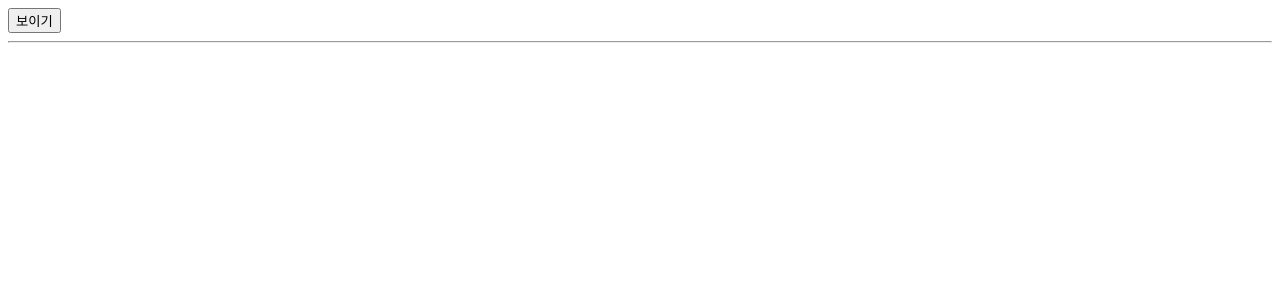
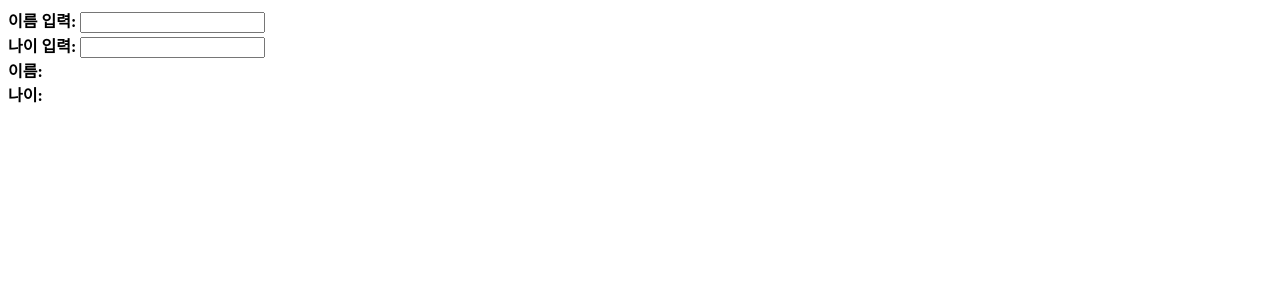
Before and after one commit to yunyun3599/ReactStudy2, a React (Create React App) app: page / in a window 1280 px wide. Shown: the top 300 px of the page. Built offline with nearby package versions, Linux system fonts and the light colour scheme.

Commit message:
studying Hooks - useReducer

```diff
--- a/src/App.js
+++ b/src/App.js
@@ -2,17 +2,8 @@ import React, {useState} from "react";
 import Profile from './StudyingHooks/Profile';
 
 const App = () => {
-  const [visible, setVisible] = useState(false);
   return(
-    <div>
-      <button onClick = {() => {
-        setVisible(!visible);
-      }}>
-        {visible ? '숨기기' : '보이기'}
-      </button>
-      <hr/>
-    {visible && <Profile/>}
-    </div>
+    <Profile/>
   );
 };
 
--- a/src/StudyingHooks/Profile.js
+++ b/src/StudyingHooks/Profile.js
@@ -1,31 +1,25 @@
-import React, { useEffect, useState } from 'react';
+import React, { useReducer } from 'react';
+
+function reducer(state, action){
+    return {
+        ...state,
+        [action.name] : action.value
+    }
+}
 
 const Profile = () => {
-    const [name, setName] = useState('');
-    const [age, setAge] = useState('');
+    const [state, dispatch] = useReducer(reducer, {name: '', age: ''});
+    const {name, age} = state;
 
-    useEffect(() => {
-        console.log('useEffect');
-        console.log(name);
-        return() => {
-            console.log('cleanup')
-            console.log(name)
-        }
-    }, [name]);
-
-    const onChangeName = (e) => {
-        setName(e.target.value);
-    };
-
-    const onChangeAge = (e) => {
-        setAge(e.target.value);
+    const onChange = e => {
+        dispatch(e.target);
     }
 
     return(
         <div>
             <div>
-                <b>이름 입력: </b><input value={name} onChange={onChangeName}/><br/>
-                <b>나이 입력: </b><input value={age} onChange={onChangeAge}/>
+                <b>이름 입력: </b><input name="name" value={name} onChange={onChange}/><br/>
+                <b>나이 입력: </b><input name="age" value={age} onChange={onChange}/>
             </div>
             <div>
                 <b>이름: </b>{name}
```
Also changed, not shown: src/StudyingHooks/Counter.js (+16 -5 lines).
